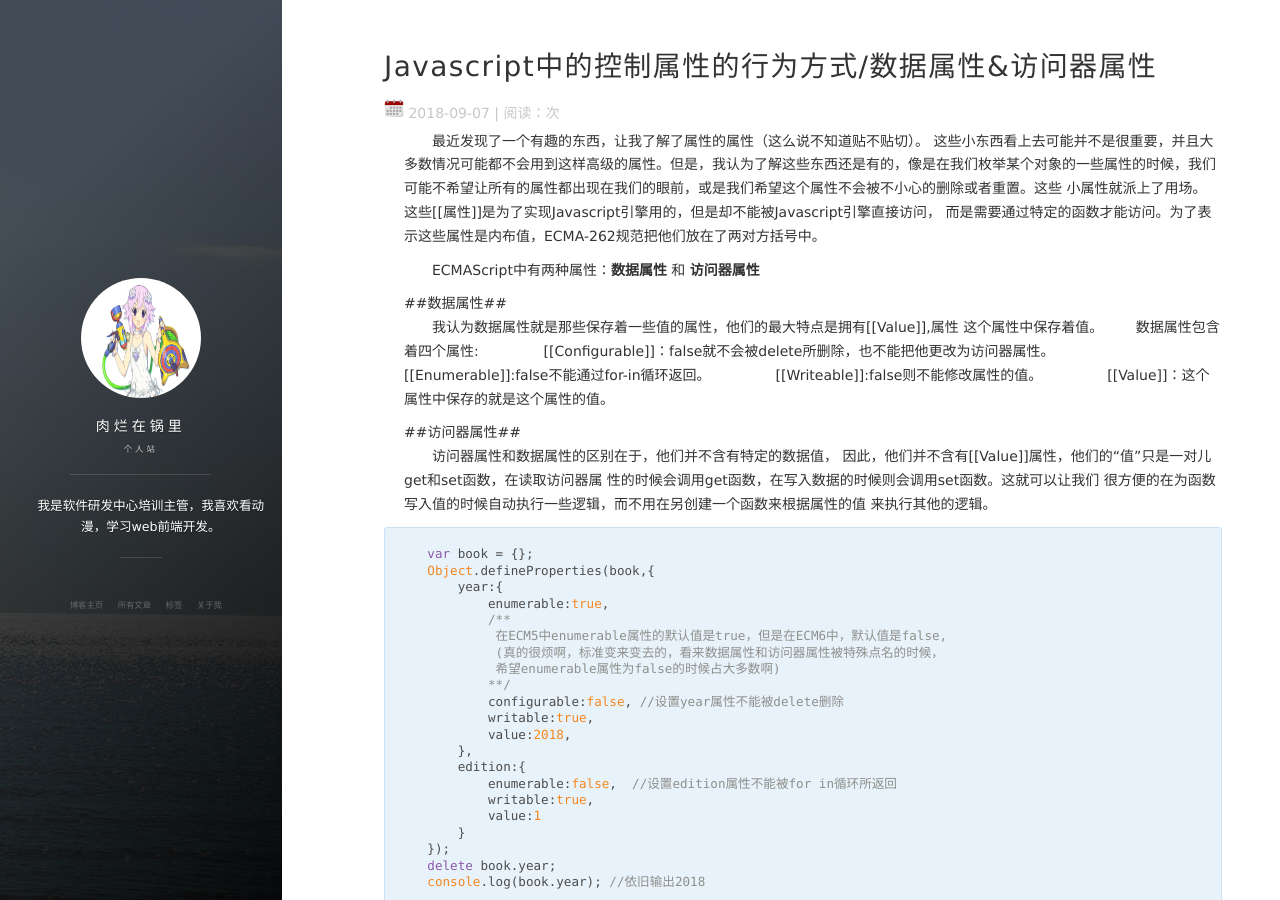
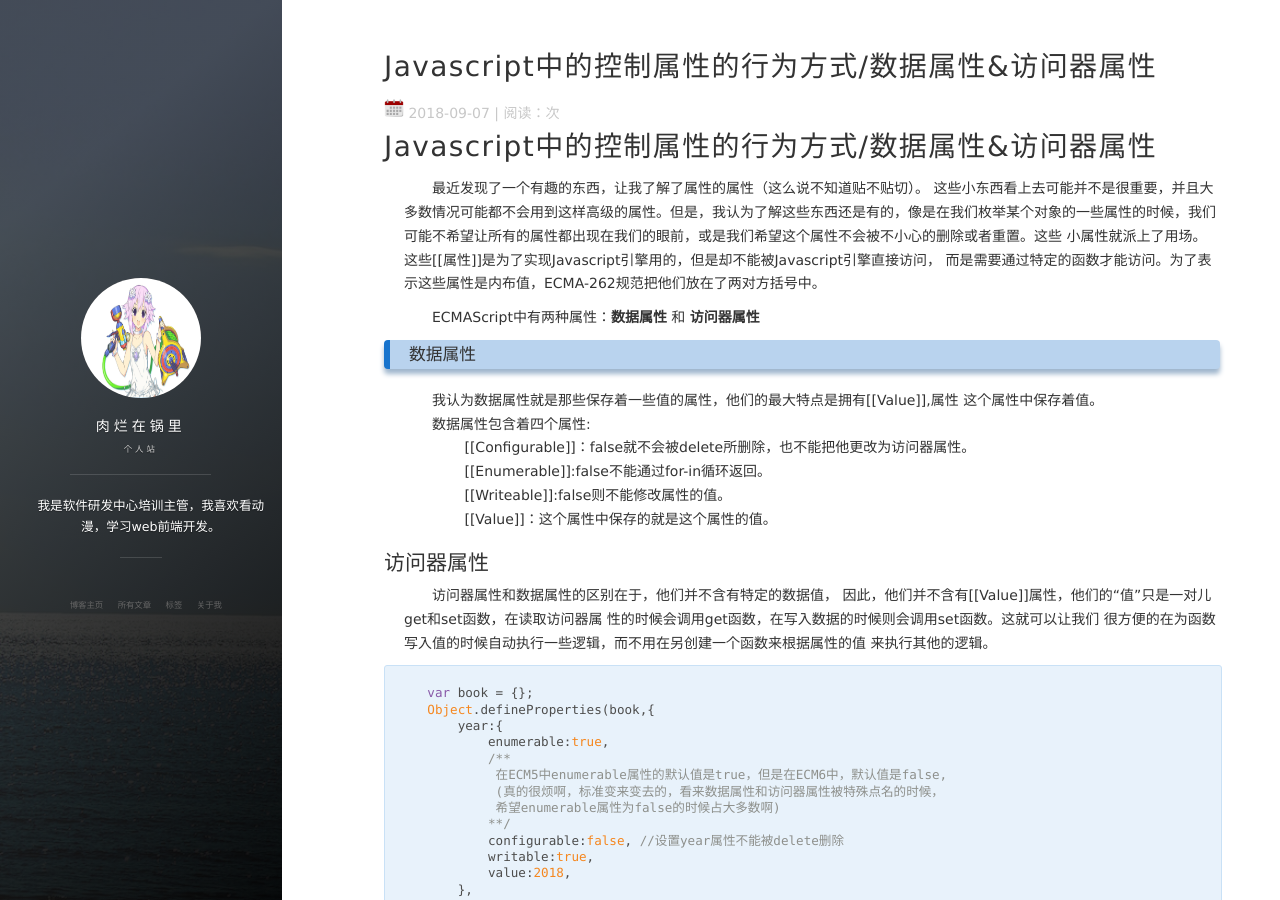
Before and after one commit to FDirectionClear/fdirectionclear.github.io, a Jekyll site: the page built from _posts/2018-09-07-fwq_property.md, in a window 1280 px wide and 900 px high. Built offline with Jekyll 4.4.1, drawn with Linux system fonts in a browser that asks for light colours; nearby versions of some CDN libraries; comment, search, counter and statistics services are not loaded.

Commit message:
Update 2018-09-07-fwq_property.md

````diff
--- a/_posts/2018-09-07-fwq_property.md
+++ b/_posts/2018-09-07-fwq_property.md
@@ -4,6 +4,8 @@ title: Javascript中的控制属性的行为方式/数据属性&访问器属性
 date: 2018-09-07
 tag: Javascript
 ---
+
+# Javascript中的控制属性的行为方式/数据属性&访问器属性
 
 &emsp;&emsp;最近发现了一个有趣的东西，让我了解了属性的属性（这么说不知道贴不贴切）。
 这些小东西看上去可能并不是很重要，并且大多数情况可能都不会用到这样高级的属性。但是，我认为了解这些东西还是有的，像是在我们枚举某个对象的一些属性的时候，我们可能不希望让所有的属性都出现在我们的眼前，或是我们希望这个属性不会被不小心的删除或者重置。这些
@@ -12,16 +14,16 @@ tag: Javascript
 
 &emsp;&emsp;ECMAScript中有两种属性：**数据属性** 和 **访问器属性**
 
-##数据属性##
+### 数据属性
 &emsp;&emsp;我认为数据属性就是那些保存着一些值的属性，他们的最大特点是拥有[[Value]],属性
  这个属性中保存着值。
- &emsp;&emsp;数据属性包含着四个属性:
+  &emsp;&emsp;数据属性包含着四个属性:
   &emsp;&emsp; &emsp;&emsp;[[Configurable]]：false就不会被delete所删除，也不能把他更改为访问器属性。
-   &emsp;&emsp; &emsp;&emsp;[[Enumerable]]:false不能通过for-in循环返回。
-    &emsp;&emsp; &emsp;&emsp;[[Writeable]]:false则不能修改属性的值。
-     &emsp;&emsp; &emsp;&emsp;[[Value]]：这个属性中保存的就是这个属性的值。
+  &emsp;&emsp; &emsp;&emsp;[[Enumerable]]:false不能通过for-in循环返回。
+  &emsp;&emsp; &emsp;&emsp;[[Writeable]]:false则不能修改属性的值。
+  &emsp;&emsp; &emsp;&emsp;[[Value]]：这个属性中保存的就是这个属性的值。
 
-##访问器属性##
+## 访问器属性
  &emsp;&emsp;访问器属性和数据属性的区别在于，他们并不含有特定的数据值，
   因此，他们并不含有[[Value]]属性，他们的“值”只是一对儿get和set函数，在读取访问器属
   性的时候会调用get函数，在写入数据的时候则会调用set函数。这就可以让我们
@@ -98,7 +100,7 @@ console.log(book.year + "||" + book.edition); //输出2019 || 1
 ##读取属性的特性（这里才想起来，叫做属性的特性应该更合适）
 &emsp;&emsp;很简单，只要使用ECMAScript5的Object.getOwnPropertyDescriptor()方法即可。
 ```
-var descriptor = Object.getOwnPropertyDescriptor("book","_year");
+**var descriptor = Object.getOwnPropertyDescriptor("book","_year");**
 console.log(descriptor.value + "||" + descriptor.configurable);
 //2018||false
 ```
````
